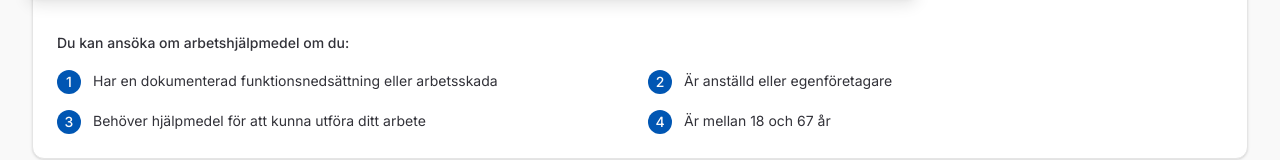
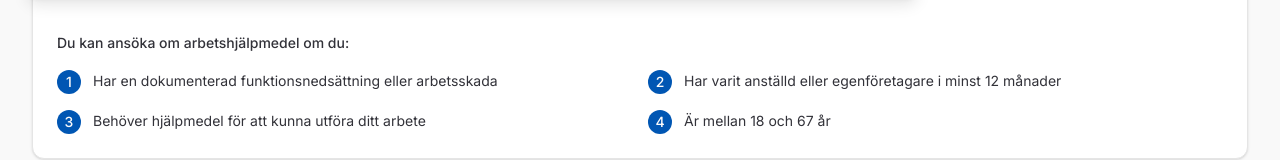
Before and after one commit to Gamefan00/chas_challenge, a Next.js app in the folder frontend/: page /information in a window 1280 px wide. Shown: the part 778-938 px from the top of the page. Built offline with nearby package versions, Linux system fonts and the light colour scheme; no server answers.

Commit message:
fix: enhance sidebar transition effects and update text in AboutSection for clarity

```diff
--- a/frontend/components/chatpage/SidebarNav.jsx
+++ b/frontend/components/chatpage/SidebarNav.jsx
@@ -319,7 +319,11 @@ export default function SidebarNav({
       <div
         className={cn(
           "sidebar-container sticky top-0 h-[100vh] flex-1 overflow-hidden",
-          isSidebarOpen ? "w-64" : "w-0 overflow-hidden",
+          // Add transition classes for smooth animation
+          "transition-all duration-500 ease-in-out",
+          // Width transitions
+          isSidebarOpen ? "w-64" : "w-0",
+          // Mobile overlay behavior with backdrop
           isMobile && isSidebarOpen ? "absolute top-0 left-0 z-40" : "",
         )}
       >
--- a/frontend/components/informationpage/AboutSection.jsx
+++ b/frontend/components/informationpage/AboutSection.jsx
@@ -47,7 +47,7 @@ export default function AboutSection() {
             <div className="grid gap-4 md:grid-cols-2">
               {[
                 "Har en dokumenterad funktionsnedsättning eller arbetsskada",
-                "Är anställd eller egenföretagare",
+                "Har varit anställd eller egenföretagare i minst 12 månader",
                 "Behöver hjälpmedel för att kunna utföra ditt arbete",
                 "Är mellan 18 och 67 år",
               ].map((item, index) => (
```
